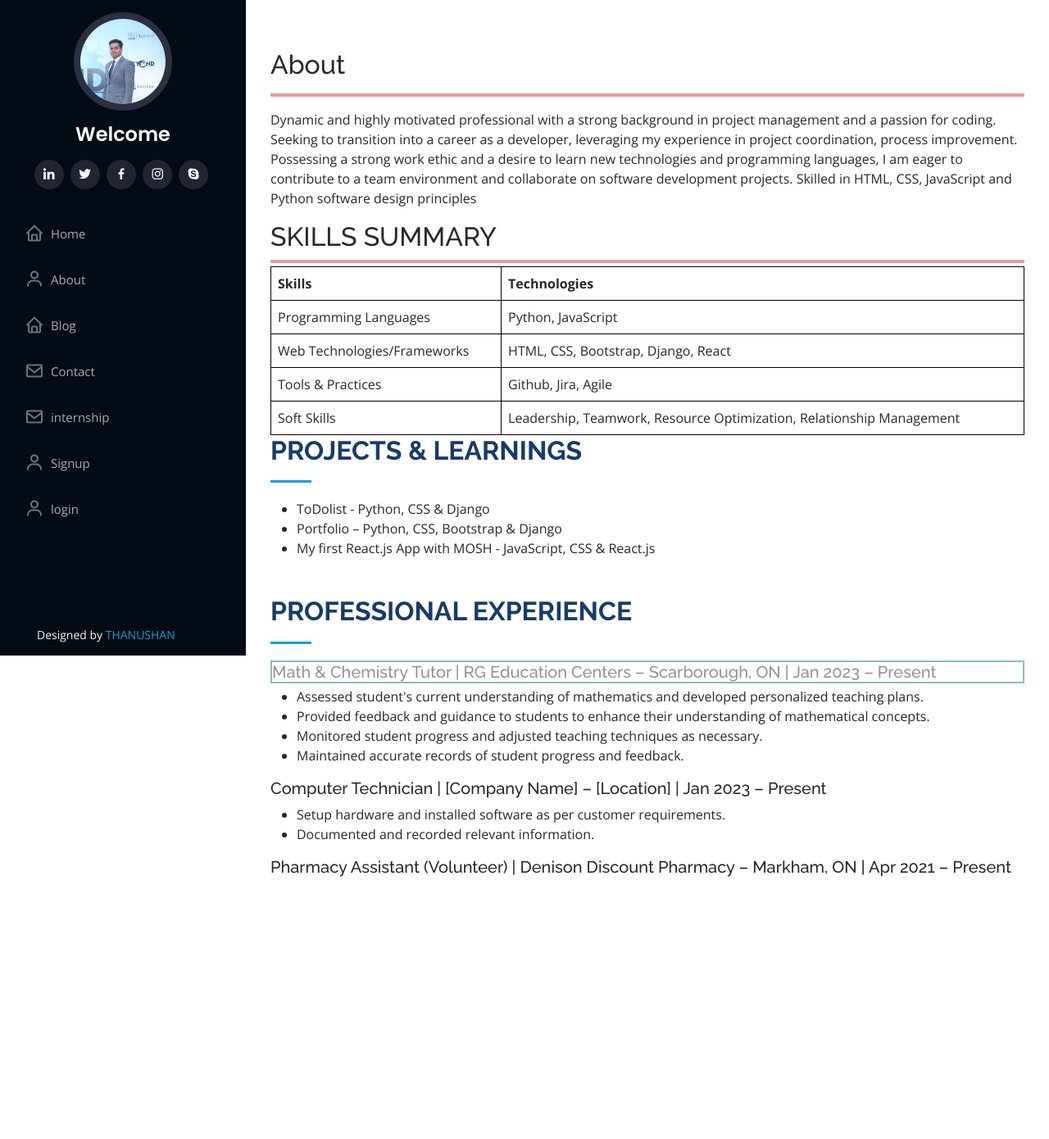
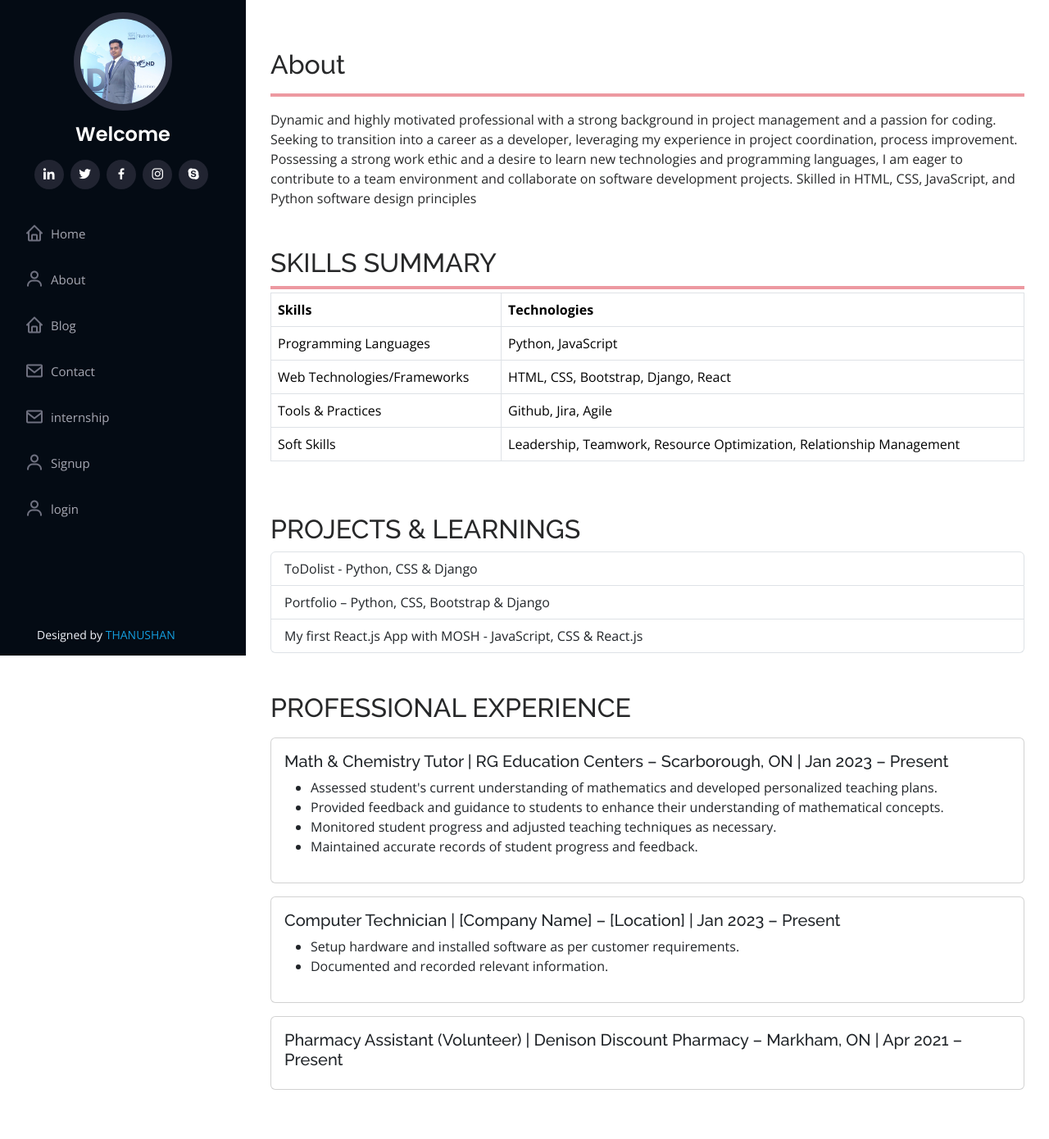
Before and after one commit to Thanushan1523/DYNAMIC-WEBSITEPORTFOLIO, a Django app: page /about/ in a window 1280 px wide. Shown: the whole page at 82% size. Before the commit the page ends 1070 px from the top, so only its background shows below. Run offline with Django 4.2, Linux system fonts and the light colour scheme; some libraries are stand-ins or nearby versions.

Commit message:
table added

```diff
--- a/templates/about.html
+++ b/templates/about.html
@@ -1,90 +1,64 @@
 {% extends 'basic.html' %}
 
-{% block title %} About{% endblock title %}
+{% block title %} About {% endblock title %}
 
 {% block body %}
-{%load static %}
-<section id="about" class="about ">
-  <div class="container ">
-
-    <div >
+<section id="about" class="about">
+  <div class="container">
+    <div>
       <h2>About</h2>
-
       <hr class="border border-danger border-2 opacity-50">
-      <p>Dynamic and  highly motivated professional with a strong background in project management and a passion for coding. Seeking to transition into a career as a developer, leveraging my experience in project coordination, process improvement. Possessing a strong work ethic and a desire to learn new technologies and programming languages, I am eager to contribute to a team environment and collaborate on software development projects. Skilled in HTML, CSS, JavaScript and Python software design principles</p>
+      <p>Dynamic and highly motivated professional with a strong background in project management and a passion for coding. Seeking to transition into a career as a developer, leveraging my experience in project coordination, process improvement. Possessing a strong work ethic and a desire to learn new technologies and programming languages, I am eager to contribute to a team environment and collaborate on software development projects. Skilled in HTML, CSS, JavaScript, and Python software design principles</p>
     </div>
 
-    <div >
-      <!-- class="section-title" -->
-        <!-- <h2>SKILLS SUMMARY</h2>
-        <hr class="border border-danger border-2 opacity-50 mt-1 mb-1">
-        <div class="skills-side-by-side">
-          <div class="grid grid-cols-3 gap-3">
-              <ul>
-                  <li>Python, Javascript, HTML, CSS</li>
-                  <li>Bootstrap, Django</li>
-                  <li>React</li>
-
-
-
-
-                  <li>Github, Jira, Agile</li>
-                  <li>Leadership and excellent teamwork</li>
-                  <li>Resource optimization</li>
-                  <li>Relationship Management</li>
-
-          </div>
-      </div>
-    </div>
-
-   -->
-
-   <div>
+    <div class="mt-5">
       <h2>SKILLS SUMMARY</h2>
       <hr class="border border-danger border-2 opacity-50 mt-1 mb-1">
-    <div class="skills-table">
-        <table style="border-collapse: collapse; width: 100%;">
+      <div class="table-responsive">
+        <table class="table table-bordered">
+          <thead>
             <tr>
-                <th style="border: 1px solid black; padding: 8px;">Skills</th>
-                <th style="border: 1px solid black; padding: 8px;">Technologies</th>
+              <th>Skills</th>
+              <th>Technologies</th>
+            </tr>
+          </thead>
+          <tbody>
+            <tr>
+              <td>Programming Languages</td>
+              <td>Python, JavaScript</td>
             </tr>
             <tr>
-                <td style="border: 1px solid black; padding: 8px;">Programming Languages</td>
-                <td style="border: 1px solid black; padding: 8px;">Python, JavaScript</td>
+              <td>Web Technologies/Frameworks</td>
+              <td>HTML, CSS, Bootstrap, Django, React</td>
             </tr>
             <tr>
-                <td style="border: 1px solid black; padding: 8px;">Web Technologies/Frameworks</td>
-                <td style="border: 1px solid black; padding: 8px;">HTML, CSS, Bootstrap, Django, React</td>
+              <td>Tools & Practices</td>
+              <td>Github, Jira, Agile</td>
             </tr>
             <tr>
-                <td style="border: 1px solid black; padding: 8px;">Tools & Practices</td>
-                <td style="border: 1px solid black; padding: 8px;">Github, Jira, Agile</td>
+              <td>Soft Skills</td>
+              <td>Leadership, Teamwork, Resource Optimization, Relationship Management</td>
             </tr>
-            <tr>
-                <td style="border: 1px solid black; padding: 8px;">Soft Skills</td>
-                <td style="border: 1px solid black; padding: 8px;">Leadership, Teamwork, Resource Optimization, Relationship Management</td>
-            </tr>
+          </tbody>
         </table>
       </div>
     </div>
 
-      <div class="section-title">
-
+    <div class="mt-5">
       <h2>PROJECTS & LEARNINGS</h2>
-          <ul>
-              <li>ToDolist - Python, CSS & Django</li>
-              <li>Portfolio – Python, CSS, Bootstrap & Django</li>
-              <li>My first React.js App with MOSH - JavaScript, CSS & React.js</li>
+      <ul class="list-group">
+        <li class="list-group-item">ToDolist - Python, CSS & Django</li>
+        <li class="list-group-item">Portfolio – Python, CSS, Bootstrap & Django</li>
+        <li class="list-group-item">My first React.js App with MOSH - JavaScript, CSS & React.js</li>
       </ul>
     </div>
 
-
-
-      <div class="section-title">
+    <div class="mt-5">
       <h2>PROFESSIONAL EXPERIENCE</h2>
 
-        <div class="experience-item">
-            <h5 class="border border-success border-2 opacity-50 mt-1 mb-1" >Math & Chemistry Tutor | RG Education Centers – Scarborough, ON | Jan 2023 – Present</h5>
+      <div class="card mt-3">
+        <div class="card-body">
+          <h5 class="card-title">Math & Chemistry Tutor | RG Education Centers – Scarborough, ON | Jan 2023 – Present</h5>
           <ul>
             <li>Assessed student's current understanding of mathematics and developed personalized teaching plans.</li>
             <li>Provided feedback and guidance to students to enhance their understanding of mathematical concepts.</li>
@@ -92,56 +66,25 @@
             <li>Maintained accurate records of student progress and feedback.</li>
           </ul>
         </div>
+      </div>
 
-        <div class="experience-item">
-            <h5>Computer Technician | [Company Name] – [Location] | Jan 2023 – Present</h5>
+      <div class="card mt-3">
+        <div class="card-body">
+          <h5 class="card-title">Computer Technician | [Company Name] – [Location] | Jan 2023 – Present</h5>
           <ul>
             <li>Setup hardware and installed software as per customer requirements.</li>
             <li>Documented and recorded relevant information.</li>
           </ul>
         </div>
+      </div>
 
-        <div class="experience-item">
-            <h5>Pharmacy Assistant (Volunteer) | Denison Discount Pharmacy – Markham, ON | Apr 2021 – Present</h5>
+      <div class="card mt-3">
+        <div class="card-body">
+          <h5 class="card-title">Pharmacy Assistant (Volunteer) | Denison Discount Pharmacy – Markham, ON | Apr 2021 – Present</h5>
           <!-- Add details of the experience as needed -->
         </div>
       </div>
-
-
-
-
-    <div class="row">
-      {% comment %} <div class="col-lg-4" data-aos="fade-right">
-        <img src="{% static "assets/img/profilelin.jpg" %}" class="img-fluid" alt="">
-      </div> {% endcomment %}
-
-
-
-
-
-
-        {% comment %} <div class="row"> {% endcomment %}
-          {% comment %} <div class="col-lg-6">
-            <ul>
-              <li><i class="bi bi-chevron-right"></i> <strong>Birthday:</strong> <span>1 May 1995</span></li>
-              <li><i class="bi bi-chevron-right"></i> <strong>Website:</strong> <span>www.example.com</span></li>
-              <li><i class="bi bi-chevron-right"></i> <strong>Phone:</strong> <span>+123 456 7890</span></li>
-              <li><i class="bi bi-chevron-right"></i> <strong>City:</strong> <span>New York, USA</span></li>
-            </ul>
-          </div> {% endcomment %}
-          {% comment %} <div class="col-lg-6">
-            <ul>
-              <li><i class="bi bi-chevron-right"></i> <strong>Age:</strong> <span>30</span></li>
-              <li><i class="bi bi-chevron-right"></i> <strong>Degree:</strong> <span>Master</span></li>
-              <li><i class="bi bi-chevron-right"></i> <strong>PhEmailone:</strong> <span>email@example.com</span></li>
-              <li><i class="bi bi-chevron-right"></i> <strong>Freelance:</strong> <span>Available</span></li>
-            </ul>
-          </div> {% endcomment %}
-        {% comment %} </div> {% endcomment %}
-
     </div>
-    </div>
-
   </div>
 </section>
 {% endblock body %}
```
Also changed, not shown: templates/about.before.chatgpt.html (added). Lines whose indentation alone changed are shown as unchanged.
